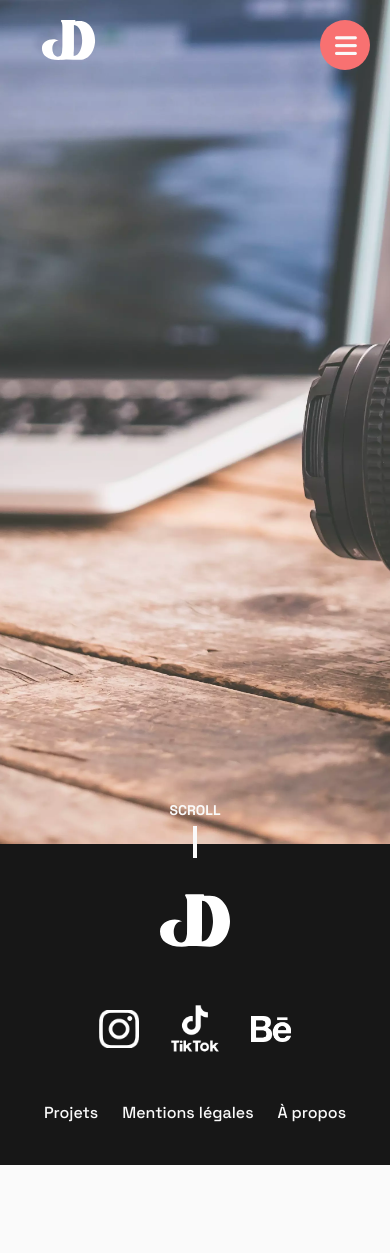
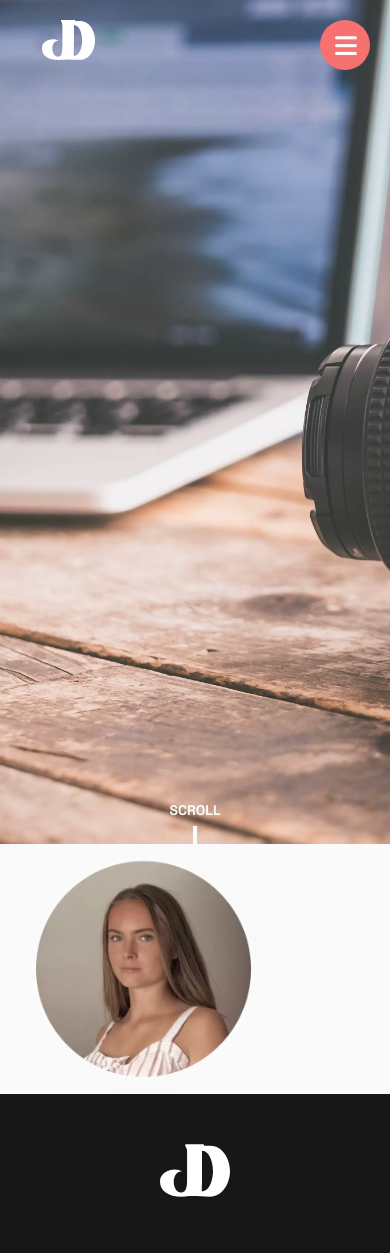
Before and after one commit to duval-justine/Portfolio_Justine_Duval, a Vue app: page /galeriephotos in a window 390 px wide. Shown: the top 1253 px of the page. Before the commit the page ends 1165 px from the top, so only its background shows below. Built offline with nearby package versions, Linux system fonts and the light colour scheme.

Commit message:
Galerie d'image responsive

```diff
--- a/src/views/GaleriePhotosView.vue
+++ b/src/views/GaleriePhotosView.vue
@@ -2,6 +2,13 @@
     <!-- Top Page -->
     <section>
         <TopPage img_test="/images/GaleriePhotos/Couverture.webp" class="h-[100vh]" />
+    </section>
+
+
+    <section>
+        <ul class="galery">
+            <li><img src="../../public/images/Apropos_Justine.webp" alt=""></li>
+        </ul>
     </section>
 
     <!-- Footer -->
@@ -17,3 +24,32 @@ export default {
 
 }
 </script>
+
+<style>
+.galery {
+    max-width: 1100px;
+    margin: 0 auto;
+    display: flex;
+    flex-wrap: wrap;
+    gap: 2vmin;
+    padding: 0 14px;
+}
+
+.galery::after {
+    content: '';
+    display: block;
+    flex-grow: 10;
+}
+
+.galery li {
+    list-style-type: none;
+    height: 250px;
+    flex-grow: 1;
+}
+
+.galery img {
+    width: 100%;
+    height: 100%;
+    object-fit: cover;
+}
+</style>
```
